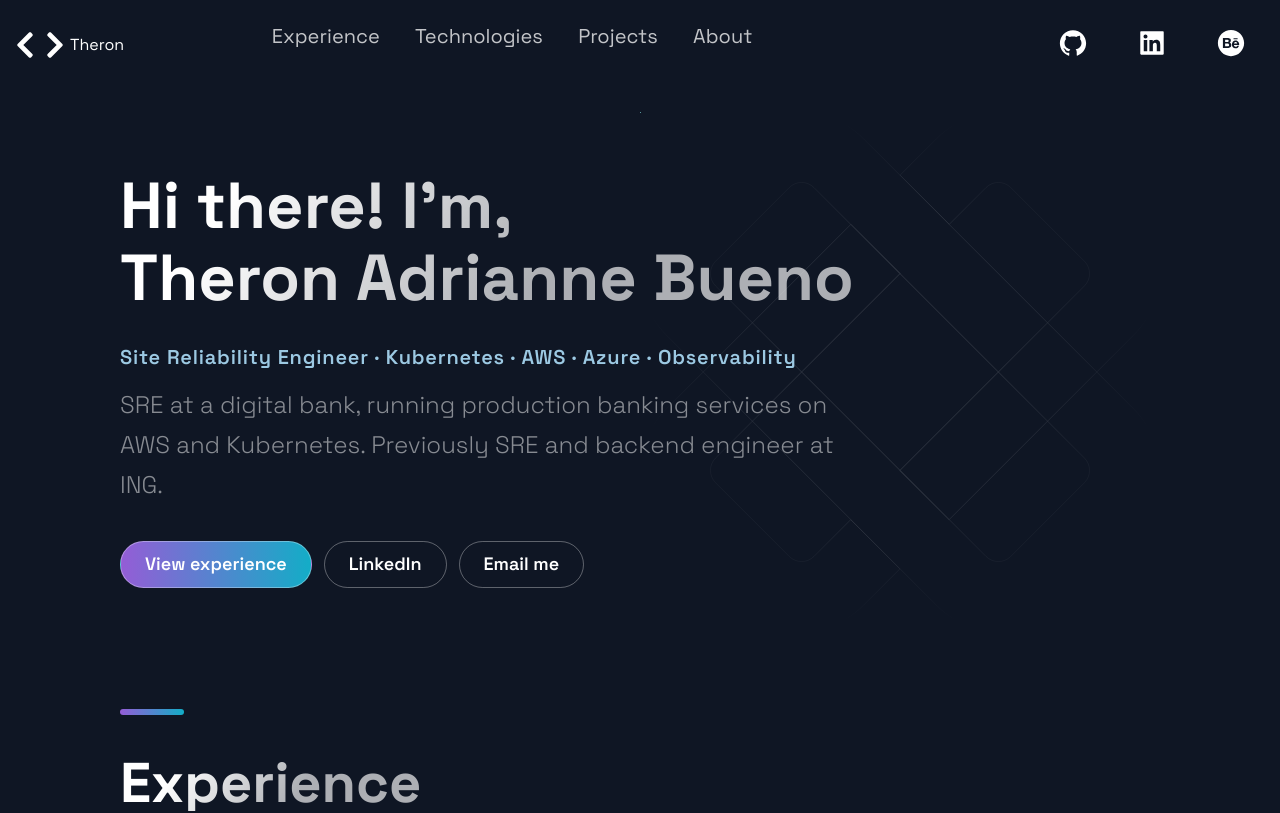
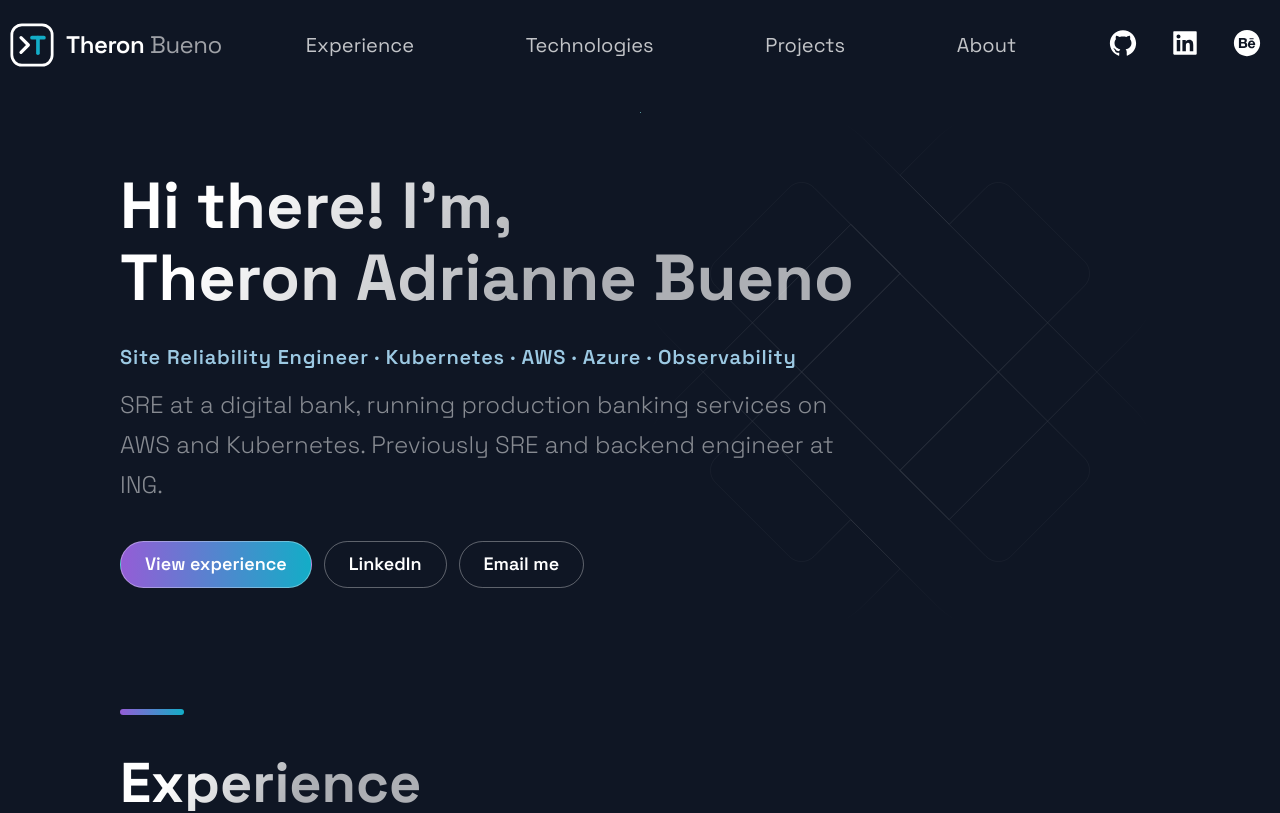
Before and after one commit to proDev-Theron/nextjs-portfolio-website, a Next.js app: page / in a window 1280 px wide. Shown: the top 813 px of the page. Built offline with nearby package versions, Linux system fonts and the light colour scheme.

Commit message:
Add terminal-prompt logo, wordmark, and SVG favicon

```diff
--- a/src/components/Header/Header.js
+++ b/src/components/Header/Header.js
@@ -1,15 +1,15 @@
 import Link from 'next/link';
 import React from 'react';
 import { AiFillGithub, AiFillBehanceCircle, AiFillLinkedin } from 'react-icons/ai';
-import { FaChevronLeft, FaChevronRight } from 'react-icons/fa';
 
+import Logo from '../Logo/Logo';
 import { Container, Div1, Div2, Div3, NavLink, SocialIcons } from './HeaderStyles';
 
 const Header = () =>  (
   <Container>
     <Div1>
-      <Link href="/" style={{ display: 'flex', alignItems: 'center', color: 'white' }}>
-        <FaChevronLeft size="3rem" /> <FaChevronRight size="3rem" /> <span>Theron</span>
+      <Link href="/" aria-label="Theron Bueno, home" style={{ display: 'flex', alignItems: 'center' }}>
+        <Logo />
       </Link>
     </Div1>
     <Div2>
--- a/src/components/Header/HeaderStyles.js
+++ b/src/components/Header/HeaderStyles.js
@@ -3,18 +3,18 @@ import styled from 'styled-components';
 
 export const Container = styled.div`
   display: grid;
-  grid-template-columns: repeat(5, 1fr);
+  grid-template-columns: auto 1fr auto;
   grid-template-rows: 1fr;
-  grid-column-gap: 2rem;
+  grid-column-gap: 4rem;
+  align-items: center;
   padding: 1rem;
   padding-top: 2rem;
 
-  @media ${(props) => props.theme.breakpoints.sm} {
-    display: grid;
-    grid-template-columns: repeat(5, 1fr);
-    grid-template-rows: repeat(2, 60px);
-    grid-column-gap: 0.5rem;
-    grid-row-gap: 0.5rem;
+  @media ${(props) => props.theme.breakpoints.lg} {
+    grid-template-columns: 1fr auto;
+    grid-template-rows: auto auto;
+    grid-column-gap: 1rem;
+    grid-row-gap: 1rem;
   }
 `;
 export const Div1 = styled.div`
@@ -22,31 +22,32 @@ export const Div1 = styled.div`
   display: flex;
   flex-direction: row;
   align-content: center;
-  @media ${(props) => props.theme.breakpoints.sm} {
-    grid-area: 1 / 1 / 2 / 3;
-  }
 `;
 export const Div2 = styled.div`
-  grid-area: 1 / 2 / 2 / 4;
+  grid-area: 1 / 2 / 2 / 3;
   display: flex;
   justify-content: space-around;
   gap: 2.4rem;
-  @media ${(props) => props.theme.breakpoints.sm} {
-    grid-area: 2 / 1 / 3 / 6;
+  @media ${(props) => props.theme.breakpoints.lg} {
+    grid-area: 2 / 1 / 3 / 3;
     flex-wrap: wrap;
     justify-content: center;
     align-items: center;
-    gap: 0 1rem;
+    gap: 0 1.6rem;
+  }
+  @media ${(props) => props.theme.breakpoints.sm} {
+    gap: 0 0.4rem;
   }
 `;
 export const Div3 = styled.div`
-  grid-area: 1 / 5 / 2 / 6;
+  grid-area: 1 / 3 / 2 / 4;
   display: flex;
   justify-content: space-around;
   align-items: center;
-  @media ${(props) => props.theme.breakpoints.sm} {
-    align-items: center;
-    grid-area: 1 / 4 / 2 / 6;
+  gap: 1.6rem;
+  @media ${(props) => props.theme.breakpoints.lg} {
+    grid-area: 1 / 2 / 2 / 3;
+    gap: 0.8rem;
   }
 `;
 
--- /dev/null
+++ b/src/components/Logo/Logo.js
@@ -0,0 +1,65 @@
+import React from 'react';
+import styled from 'styled-components';
+
+const ACCENT = '#13ADC7';
+
+const Wrapper = styled.span`
+  display: inline-flex;
+  align-items: center;
+  gap: 1.2rem;
+  color: #fff;
+`;
+
+const Wordmark = styled.span`
+  font-size: 2.4rem;
+  font-weight: 600;
+  letter-spacing: -0.02em;
+  white-space: nowrap;
+
+  span {
+    color: rgba(255, 255, 255, 0.6);
+    font-weight: 400;
+  }
+
+  @media ${(props) => props.theme.breakpoints.sm} {
+    font-size: 1.8rem;
+  }
+`;
+
+const Mark = styled.span`
+  display: inline-flex;
+
+  svg {
+    width: 44px;
+    height: 44px;
+  }
+
+  @media ${(props) => props.theme.breakpoints.sm} {
+    svg {
+      width: 36px;
+      height: 36px;
+    }
+  }
+`;
+
+export const LogoMark = ({ size = 44 }) => (
+  <svg width={size} height={size} viewBox="0 0 48 48" fill="none" aria-hidden="true">
+    <rect x="2" y="2" width="44" height="44" rx="11" stroke="#fff" strokeWidth="3" />
+    <polyline points="12,16 20,24 12,32" stroke="#fff" strokeWidth="3.5" strokeLinecap="round" strokeLinejoin="round" />
+    <line x1="24" y1="16" x2="37" y2="16" stroke={ACCENT} strokeWidth="4" strokeLinecap="round" />
+    <line x1="30.5" y1="16" x2="30.5" y2="33" stroke={ACCENT} strokeWidth="4" strokeLinecap="round" />
+  </svg>
+);
+
+const Logo = () => (
+  <Wrapper>
+    <Mark>
+      <LogoMark />
+    </Mark>
+    <Wordmark>
+      Theron <span>Bueno</span>
+    </Wordmark>
+  </Wrapper>
+);
+
+export default Logo;
--- a/src/pages/_document.js
+++ b/src/pages/_document.js
@@ -31,6 +31,7 @@ export default class MyDocument extends Document {
     return (
       <Html lang='en-US'>
         <Head>
+          <link rel="icon" href="/favicon.svg" type="image/svg+xml" />
           <link href="https://fonts.googleapis.com/css2?family=Space+Grotesk:wght@300;400;500;600;700&display=swap" rel="stylesheet"/>
         </Head>
         <body>
```
Also changed, not shown: public/favicon.svg (added).
